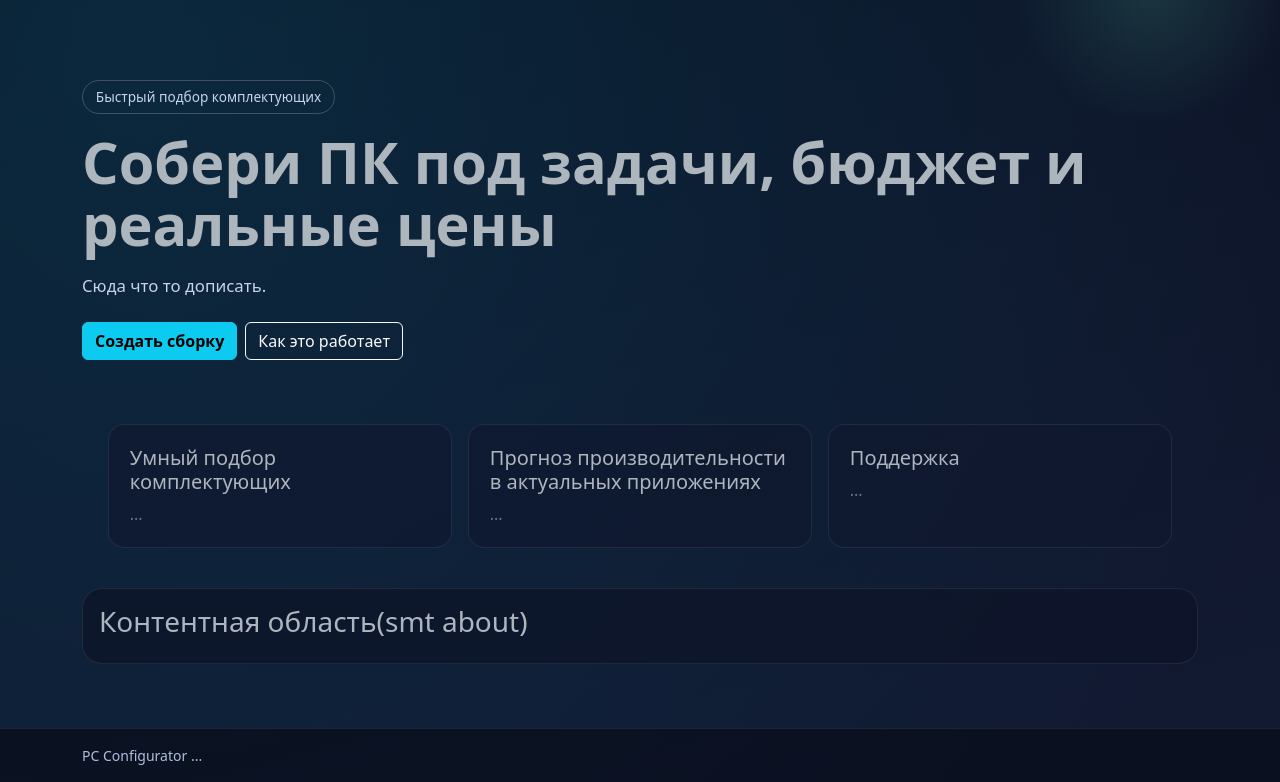
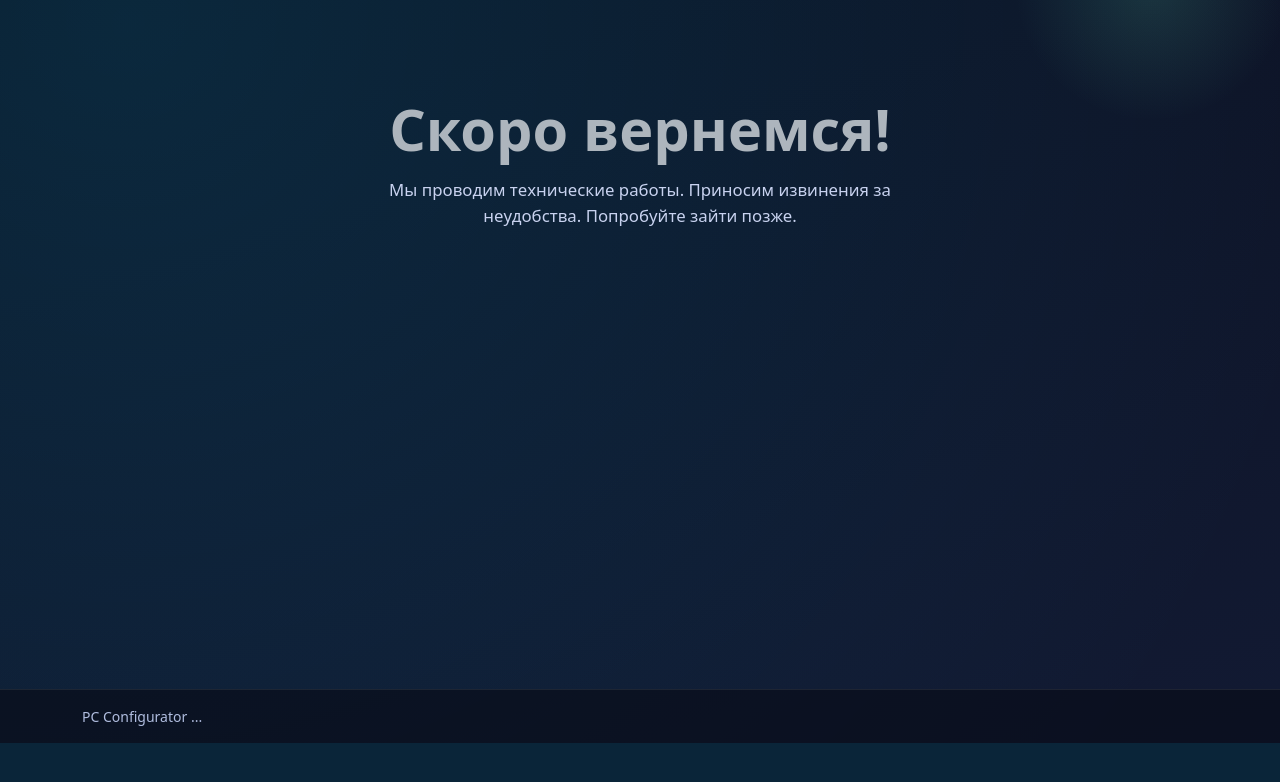
Before and after one commit to DRevin0/pc_confwebsite, a Django app: template pc_configurator/main/templates/main/maintenance.html in a window 1280 px wide. Shown: the part 57-839 px from the top of the page. After the commit the page ends 800 px from the top, so only its background shows below. Run offline with Django 5.2, Linux system fonts and the light colour scheme; the template is opened without the code that fills it, so the values that code supplies are empty.

Commit message:
Structed and formatted Structed the previous commit Formatted maintenance

```diff
--- a/pc_configurator/main/templates/main/base.html
+++ b/pc_configurator/main/templates/main/base.html
@@ -3,7 +3,7 @@
 <head>
     <meta charset="UTF-8">
     <meta name="viewport" content="width=device-width, initial-scale=1">
-    <title>{% block title %}PC Configurator{% endblock %}</title>
+    <title>{% block title %}{% endblock %}</title>
     <link href="https://cdn.jsdelivr.net/npm/bootstrap@5.3.0/dist/css/bootstrap.min.css" rel="stylesheet">
     <link href="https://cdn.jsdelivr.net/npm/bootstrap-icons@1.11.3/font/bootstrap-icons.min.css" rel="stylesheet">
     <style>
@@ -104,6 +104,7 @@
         }
     </style>
 </head>
+
 <body>
     <nav class="navbar navbar-expand-md sticky-top border-bottom" data-bs-theme="dark">
         <div class="container">
@@ -121,58 +122,14 @@
                     <li class="nav-item"><a class="nav-link text-white" href="#">Собрать конфигурацию</a></li>
                     <li class="nav-item"><a class="nav-link text-white" href="#">Как работает</a></li>
                     <li class="nav-item"><a class="nav-link text-white" href="/about/">О нас</a></li>
-                    <li class="nav-item"><a class="nav-link text-white" href="#">Поддержка</a></li>
+                    <li class="nav-item"><a class="nav-link text-white" href="/maintenance">Поддержка</a></li>
                 </ul>
             </div>
         </div>
     </nav>
 
     <main>
-        <section class="hero">
-            <div class="container">
-                <span class="hero-badge">
-                    Быстрый подбор комплектующих
-                </span>
-                <h1 class="hero-title fw-bold">Собери ПК под задачи, бюджет и реальные цены</h1>
-                <p class="hero-subtitle mb-4">
-                    Сюда что то дописать.
-                </p>
-                <div class="d-flex flex-wrap gap-2">
-                    <a href="#" class="btn btn-info fw-semibold">Создать сборку</a>
-                    <a href="#" class="btn btn-outline-light">Как это работает</a>
-                </div>
-            </div>
-        </section>
-
-        <section class="container pb-2">
-            <div class="row g-3 justify-content-center features-row">
-                <div class="col-12 col-md-6 col-lg-4">
-                    <article class="main-card">
-                        <h5>Умный подбор комплектующих</h5>
-                        <!-- надо бы написать что то -->
-                        <p class="text-secondary mb-0">...</p>
-                    </article>
-                </div>
-                <div class="col-12 col-md-6 col-lg-4">
-                    <article class="main-card">
-                        <h5>Прогноз производительности в актуальных приложениях</h5>
-                        <p class="text-secondary mb-0">...</p>
-                    </article>
-                </div>
-                <div class="col-12 col-md-6 col-lg-4">
-                    <article class="main-card">
-                        <h5>Поддержка</h5>
-                        <p class="text-secondary mb-0">...</p>
-                    </article>
-                </div>
-            </div>
-        </section>
-
-        <section class="container">
-            <div class="content-shell">
-                <h2 class="h3">Контентная область(smt about)</h2>
-            </div>
-        </section>
+        {% block content %}{% endblock %}
     </main>
 
     <footer class="py-3">
--- a/pc_configurator/main/templates/main/maintenance.html
+++ b/pc_configurator/main/templates/main/maintenance.html
@@ -4,7 +4,13 @@
 {% endblock%}
 
 {% block content%}
-    <h1>Скоро вернемся!</h1>
-    <p>Мы проводим технические работы. Приносим извинения за неудобства.</p>
-    <p>Попробуйте зайти позже.</p>
+<section class="hero">
+    <div class="container text-center">
+        <h1 class="hero-title fw-bold">Скоро вернемся!</h1>
+
+        <p class="hero-subtitle mb-4 mx-auto" style="max-width: 600px;">
+            Мы проводим технические работы. Приносим извинения за неудобства. Попробуйте зайти позже.
+        </p>
+    </div>
+</section>
 {% endblock%}
--- a/pc_configurator/main/urls.py
+++ b/pc_configurator/main/urls.py
@@ -2,6 +2,7 @@ from django.urls import path
 from . import views
 
 urlpatterns = [
-    path('', views.stub),
+    path('maintenance/', views.stub),
     path('about/', views.about, name='about'),
+    path('', views.homepage, name='homepage'),
 ]
--- a/pc_configurator/main/views.py
+++ b/pc_configurator/main/views.py
@@ -5,3 +5,6 @@ def stub(request):
 
 def about(request):
     return render(request, 'main/about.html')
+
+def homepage(request):
+    return render(request, 'main/homepage.html')
```
Also changed, not shown: pc_configurator/main/templates/main/homepage.html (added, +51 -0 lines).
